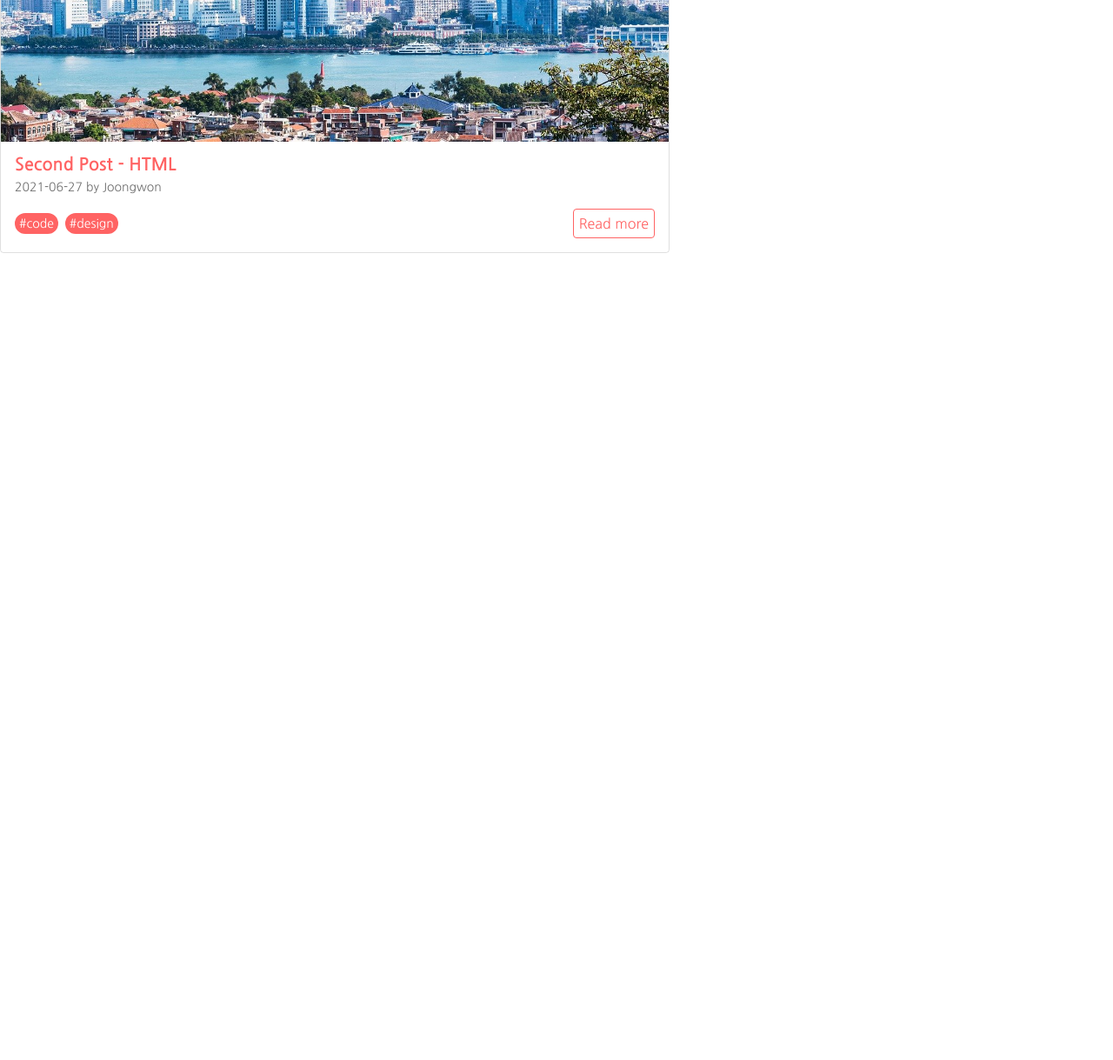
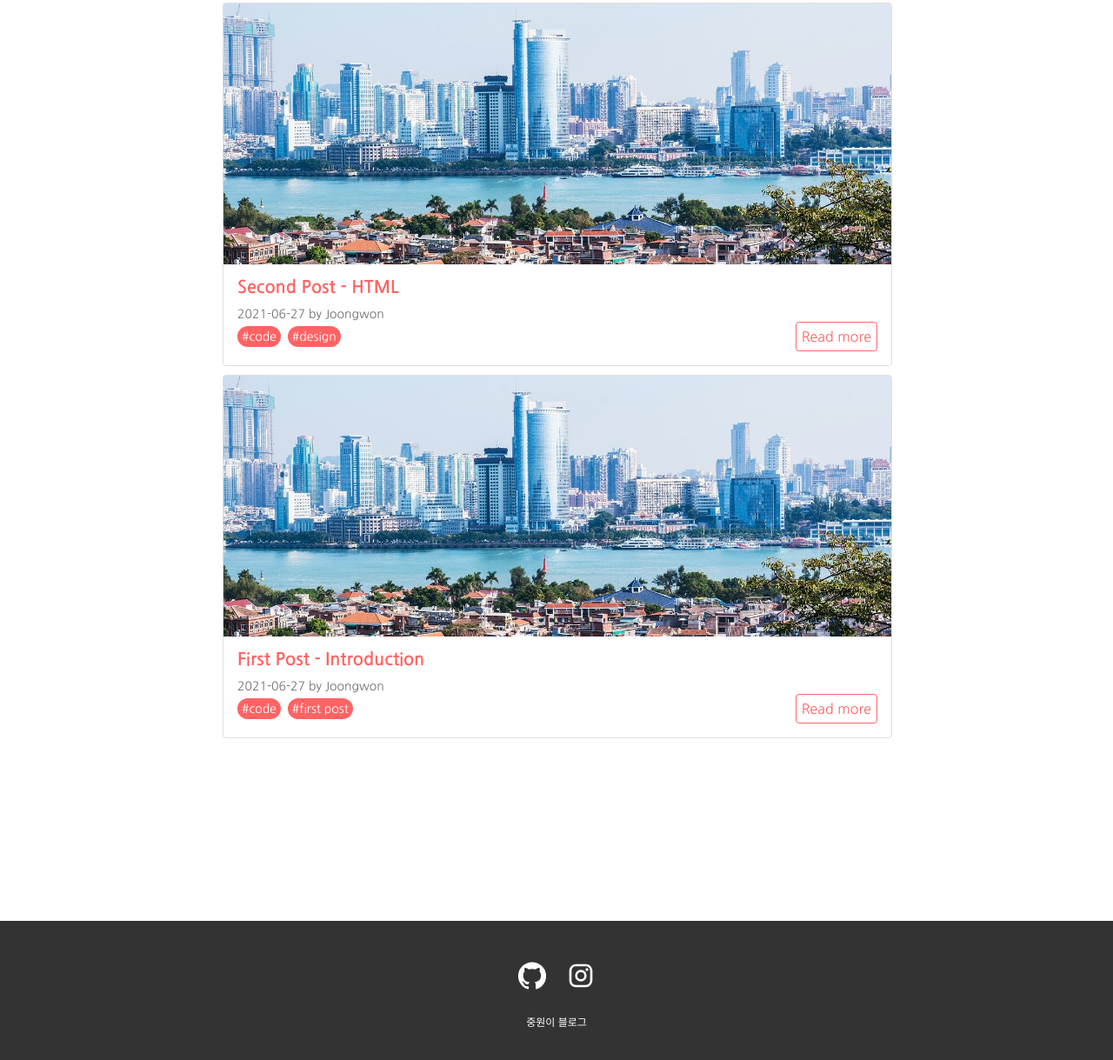
Before and after one commit to jungwone/blog, a Gatsby site: page / in a window 1280 px wide. Shown: the part 752-1971 px from the top of the page at 87% size. Before the commit the page ends 1253 px from the top, so only its background shows below. Built offline with nearby package versions, Linux system fonts and the light colour scheme; Gatsby itself is replaced by a stand-in of ours.

Commit message:
전체 페이지 css 및 레이아웃 수정

```diff
--- a/gatsby-node.js
+++ b/gatsby-node.js
@@ -91,14 +91,11 @@ exports.createPages = ({ actions: { createPage }, graphql }) => {
       })
     })
 
-    const postsPerPage = 2
+    const postsPerPage = 5
     const numberOfPages = Math.ceil(posts.length / postsPerPage)
 
     Array.from({ length: numberOfPages }).forEach((_, index) => {
-      const isFirstPage = index === 0
       const currentPage = index + 1
-
-      if (isFirstPage) return
 
       createPage({
         path: `/page/${currentPage}`,
@@ -107,6 +104,7 @@ exports.createPages = ({ actions: { createPage }, graphql }) => {
           limit: postsPerPage,
           skip: index * postsPerPage,
           currentPage,
+          numberOfPages,
         },
       })
     })
--- /dev/null
+++ b/src/components/Footer.js
@@ -0,0 +1,75 @@
+import React from "react"
+import styled from "@emotion/styled"
+import GitHubIcon from "@material-ui/icons/GitHub"
+import InstagramIcon from "@material-ui/icons/Instagram"
+
+const Footer = () => {
+  return (
+    <FooterStyle>
+      <Inner>
+        <IconList>
+          <li>
+            <a
+              href="https://github.com/jungwone"
+              target="_black"
+              rel="noreferrer noopener"
+            >
+              <GitHubIcon style={{ color: "#fff", fontSize: "32px" }} />
+            </a>
+          </li>
+          <li>
+            <a
+              href="https://www.instagram.com/jungw_one"
+              target="_black"
+              rel="noreferrer noopener"
+            >
+              <InstagramIcon style={{ color: "#fff", fontSize: "32px" }} />
+            </a>
+          </li>
+        </IconList>
+        <div className="text">중원이 블로그</div>
+      </Inner>
+    </FooterStyle>
+  )
+}
+
+export default Footer
+
+const FooterStyle = styled.footer`
+  height: 160px;
+  background-color: #333;
+
+  @media (max-width: 768px) {
+    height: 100px;
+  }
+
+  .text {
+    padding-top: 12px;
+    color: #fff;
+    font-size: 12px;
+  }
+`
+
+const Inner = styled.div`
+  max-width: 1200px;
+  margin: auto;
+  height: 100%;
+  display: flex;
+  align-items: center;
+  justify-content: center;
+  flex-direction: column;
+`
+
+const IconList = styled.ul`
+  display: flex;
+  width: 100%;
+  align-items: center;
+  justify-content: center;
+
+  li {
+    display: flex;
+    align-items: center;
+    justify-content: center;
+    padding: 12px;
+  }
+`
--- a/src/components/Post.js
+++ b/src/components/Post.js
@@ -1,16 +1,9 @@
 import React from "react"
 import { Link } from "gatsby"
-import {
-  Badge,
-  Card,
-  CardTitle,
-  CardText,
-  CardSubtitle,
-  CardBody,
-} from "reactstrap"
 import { getImage, GatsbyImage } from "gatsby-plugin-image"
 import { slugify } from "../utils/utilFunctions"
 import styled from "@emotion/styled"
+import Tag from "./Tag"
 
 const Post = ({ title, author, slug, date, body, image, tags }) => {
   const thumbnail = getImage(image)
@@ -18,22 +11,20 @@ const Post = ({ title, author, slug, date, body, image, tags }) => {
     <PostWrapper>
       <GatsbyImage image={thumbnail} alt="thumbnail" />
       <PostBody>
-        <PostTitle to={slug}>{title}</PostTitle>
+        <PostTitle to={`/${slug}`}>{title}</PostTitle>
         <DateText>
           {date} by {author}
         </DateText>
-        <CardText>{body}</CardText>
+        <div>{body}</div>
         <div style={{ display: "flex" }}>
           <TagList>
             {tags.map((tag, index) => (
               <li key={index}>
-                {/* <Link to={`/tag/${slugify(tag)}`}> */}
                 <Tag to={`/tag/${slugify(tag)}`}>#{tag}</Tag>
-                {/* </Link> */}
               </li>
             ))}
           </TagList>
-          <ReadMore to={slug}>Read more</ReadMore>
+          <ReadMore to={`${slug}`}>Read more</ReadMore>
         </div>
       </PostBody>
     </PostWrapper>
@@ -56,11 +47,17 @@ const PostBody = styled.div`
 `
 
 const PostTitle = styled(Link)`
+  display: block;
+  width: 100%;
   font-size: 20px;
   font-weight: bold;
   color: #ff6363;
+  white-space: nowrap;
+  overflow: hidden;
+  text-overflow: ellipsis;
+  margin-bottom: 12px;
 
-  &:hover {
+  text &:hover {
     text-decoration: underline;
   }
 `
@@ -80,22 +77,6 @@ const TagList = styled.ul`
   }
 `
 
-const Tag = styled(Link)`
-  padding: 3px 5px;
-  border-radius: 12px;
-  display: inline-flex;
-  align-items: center;
-  background-color: #ff6363;
-  color: #fff;
-  margin-right: 8px;
-  font-size: 14px;
-
-  &:hover {
-    transform: translateY(10%);
-    transition: all 0.2s;
-  }
-`
-
 const ReadMore = styled(Link)`
   border: 1px solid #ff6363;
   border-radius: 4px;
@@ -105,5 +86,6 @@ const ReadMore = styled(Link)`
   &:hover {
     transition: 0.2s;
     transform: translateY(-20%);
+    color: #ff6363;
   }
 `
--- a/src/components/layout.js
+++ b/src/components/layout.js
@@ -2,8 +2,10 @@ import * as React from "react"
 import PropTypes from "prop-types"
 import { useStaticQuery, graphql } from "gatsby"
 import Header from "./header"
+import Footer from "./Footer"
+import { Heading1 } from "./Heading"
 
-const Layout = ({ children }) => {
+const Layout = ({ pageTitle, children }) => {
   const data = useStaticQuery(graphql`
     query SiteTitleQuery {
       site {
@@ -17,9 +19,12 @@ const Layout = ({ children }) => {
   return (
     <>
       <Header siteTitle={data.site.siteMetadata?.title || `Title`} />
+
       <div className="container" id="content">
+        <Heading1>{pageTitle}</Heading1>
         <main>{children}</main>
       </div>
+      <Footer />
     </>
   )
 }
--- a/src/pages/about.js
+++ b/src/pages/about.js
@@ -6,7 +6,7 @@ import Seo from "../components/seo"
 const AboutPage = () => (
   <Layout>
     <Seo title="About" />
-    <h1>About us...</h1>
+    <h1>아직 준비중입니다~</h1>
   </Layout>
 )
 
--- a/src/pages/index.js
+++ b/src/pages/index.js
@@ -6,10 +6,17 @@ import Post from "../components/Post"
 import styled from "@emotion/styled"
 import "../styles/index.scss"
 
-const IndexPage = () => (
-  <Layout>
+const IndexPage = () => {
+  return (
+    <Layout pageTitle={"중원이 블로그"}>
+      <div className="text-center">
+        열심히 꿈틀대고 있는, 주니어 FE 개발자 중원이의 개발 블로그입니다{" "}
+        <span role="img" aria-label="fire">
+          🔥
+        </span>
+      </div>
+      <H2Style>Recent Post</H2Style>
       <Seo title="Home" />
-    <h1>Home Page</h1>
       <StaticQuery
         query={indexQuery}
         render={data => {
@@ -33,13 +40,15 @@ const IndexPage = () => (
       />
     </Layout>
   )
+}
 
 const indexQuery = graphql`
   {
     allMarkdownRemark(
       sort: { fields: [frontmatter___date], order: DESC }
-      limit: 2
+      limit: 5
     ) {
+      totalCount
       edges {
         node {
           id
@@ -74,4 +83,9 @@ export default IndexPage
 const PostList = styled.div`
   max-width: 768px;
   margin: auto;
+  margin-top: 30px;
 `
+
+const H2Style = styled.h2`
+  margin-top: 60px;
+`
--- a/src/styles/index.scss
+++ b/src/styles/index.scss
@@ -2,9 +2,10 @@
 @import url("https://fonts.googleapis.com/css2?family=Nanum+Gothic:wght@400;700&display=swap");
 
 .container#content {
-  padding: 100px 0px 200px 0px;
+  padding: 100px 20px 200px 20px;
   max-width: 768px;
   min-height: 100vh;
+  margin: auto;
 }
 
 .text-center {
```
Also changed, not shown: src/pages/team.js (deleted, +0 -12 lines), src/templates/post-list.js (+13 -1 lines), src/templates/tags-page.js (+8 -5 lines). Lines whose indentation alone changed are shown as unchanged.
